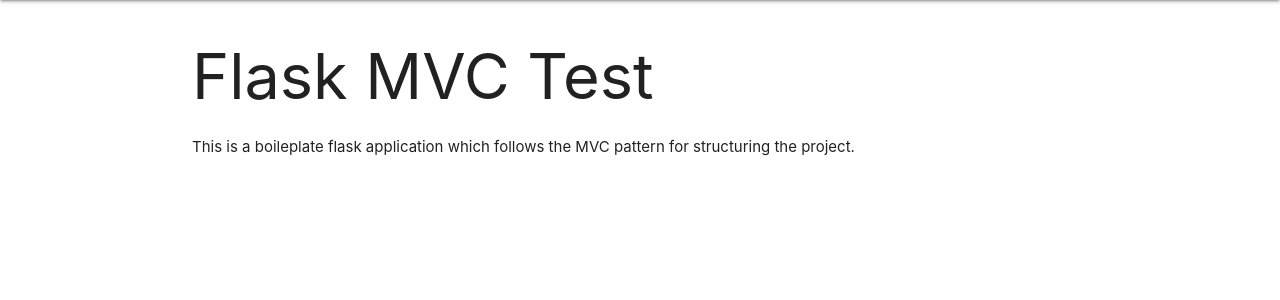
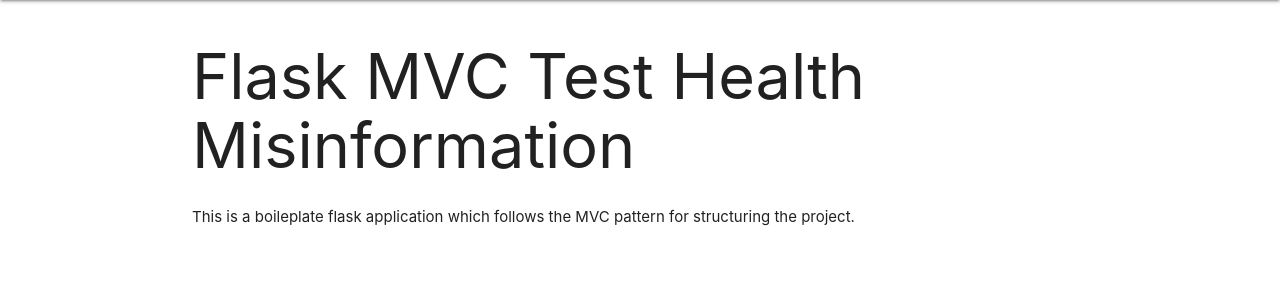
Before and after one commit to Homerism/Medi-Truth, a Python web app: template App/templates/index.html in a window 1280 px wide. Shown: the part 64-364 px from the top of the page. Run offline with Jinja, Linux system fonts and the light colour scheme; the template is opened without the code that fills it, so the values that code supplies are empty.

Commit message:
Test Commit

```diff
--- a/App/templates/index.html
+++ b/App/templates/index.html
@@ -5,6 +5,6 @@
 {{ super() }}
 
 {% block content %}
-    <h1>Flask MVC Test</h1>
+    <h1>Flask MVC Test Health Misinformation</h1>
     <p>This is a boileplate flask application which follows the MVC pattern for structuring the project.</p>
 {% endblock %}
--- a/requirements.txt
+++ b/requirements.txt
@@ -11,3 +11,4 @@
 Flask-Migrate==3.1.0
 Werkzeug==2.0.0
 coverage==6.4.4
+#test
```
